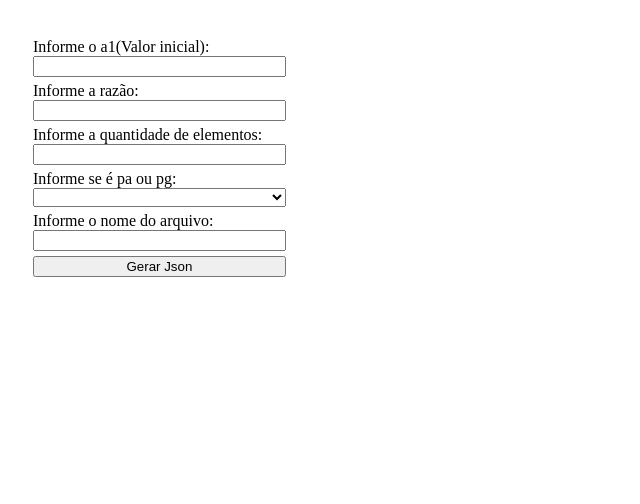
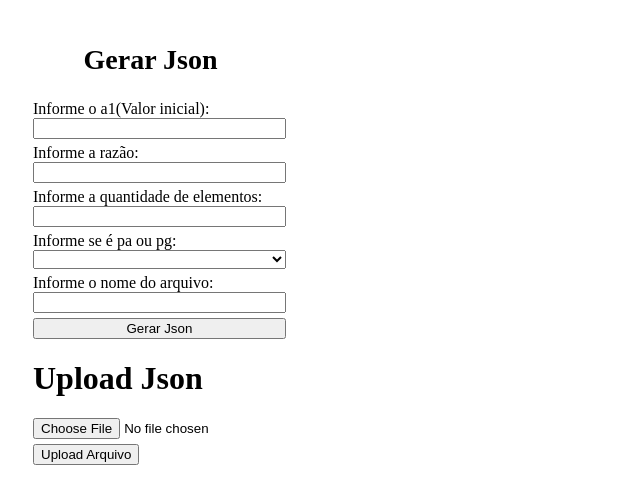
Before and after one commit to rafaga-trentini/PA-e-PG, a PHP site: page / in a window 1280 px wide. Shown: the top 504 px of the page, without its empty margins (0-640 px from the left). Run offline with PHP 8.4, Linux system fonts and the light colour scheme; data that the repository does not hold is empty.

Commit message:
Inicio implementaao upload arquivo

```diff
--- a/index.php
+++ b/index.php
@@ -6,7 +6,19 @@
     $quantElementos = isset($_POST['quantElementos']) ? $_POST['quantElementos'] : 0;
     $paOuPg = isset($_POST['paOuPg']) ? $_POST['paOuPg'] : "";
     $nomeArquivo = (isset($_POST['nomeArquivo']) ? $_POST['nomeArquivo'] : "") .".json";
-    $resultado = array();
+
+    if($paOuPg == "pa"){
+        $resultado = [];
+        for($k = 1; $k <= $quantElementos; $k++){
+            $resultado[$k] = $a1 + ($k - 1) * $razao;
+        }
+
+    } else if($paOuPg == "pg"){
+        $resultado = [];
+        for($k = 1; $k <= $quantElementos; $k++){
+            $resultado[$k] = $a1 * pow($razao, ($k - 1));
+        }
+    }
 
     $dadosJson = array (
         "a1" => $a1,
@@ -16,33 +28,12 @@
         "resultado" => $resultado
     );
 
-    if($paOuPg == "pa"){
-        calcularPA($a1, $razao, $quantElementos);
-
-    } else if($paOuPg == "pg"){
-        calcularPG($a1, $razao, $quantElementos);
-    }
-
-    function calcularPA($a1, $razao, $quantElementos){
-
-        for($k = 1; $k <= $quantElementos; $k++){
-            $resultado[$k] = $a1 + ($k - 1) * $razao;
-        }
-    }
-
-    function calcularPG($a1, $razao, $quantElementos){
-
-        for($k = 1; $k <= $quantElementos; $k++){
-            $resultado[$k] = $a1 * pow($razao, ($k - 1));
-        }
-    }
-
     $json = json_encode($dadosJson);
     $arquivoJson = fopen($nomeArquivo, 'w');
     fwrite($arquivoJson, $json);
     fclose($arquivoJson);
 ?>
-<html lang="en">
+<html lang="pt-br">
 <head>
     <meta charset="UTF-8">
     <meta http-equiv="X-UA-Compatible" content="IE=edge">
@@ -51,11 +42,22 @@
 </head>
 <style>
 
+    .label {
+        margin-top: 5px;
+    }
+
+    .titulo {
+        font-size: 28px;
+        position: relative;
+        left: 20%;
+    }
+
     .div-criar-json {
         width: 20%;
         position: relative;
         top: 25px;
         left: 25px;
+        align-items: center;
     }
 
     .criar-arquivo-json {
@@ -64,41 +66,50 @@
         align-items: left;
     }
 
-    .label {
-        margin-top: 5px;
+    .div-upload-json {
+        width: 20%;
+        position: relative;
+        top: 25px;
+        left: 25px;;
+        align-items: center;
     }
 
 </style>
 <body>
-
+    <div style="width: 100%;">
         <div class="div-criar-json">
+            <h1 class="titulo">Gerar Json</h1>
             <form action="" method="post" class="criar-arquivo-json">
                 <label for="a1" class="label">Informe o a1(Valor inicial): </label>
                 <input type="text" name="a1" id="a1">
 
-            <label for="a1" class="label">Informe a razão: </label>
+                <label for="razao" class="label">Informe a razão: </label>
                 <input type="text" name="razao" id="razao">
 
-            <label for="a1" class="label">Informe a quantidade de elementos: </label>
+                <label for="quantElementos" class="label">Informe a quantidade de elementos: </label>
                 <input type="text" name="quantElementos" id="quantElementos">
 
-            <label for="a1" class="label">Informe se é pa ou pg: </label>
-            <select name="paOuPg" name="paOuPg" id="paOuPg">
+                <label for="paOuPg" class="label">Informe se é pa ou pg: </label>
+                <select name="paOuPg" id="paOuPg">
                     <option value=""></option>
                     <option value="pa">PA</option>
                     <option value="pg">PG</option>
                 </select>
 
                 <label for="nomeArquivo" class="label">Informe o nome do arquivo: </label>
-            <input type="text" id="nomeArquivo">
+                <input type="text" name="nomeArquivo" id="nomeArquivo">
 
-            <input type="submit" class="label" name="submit1" id="submit1" value="Gerar Json">
+                <input type="submit" class="label" name="submit" id="submit" value="Gerar Json">
             </form>
-
         </div>
 
-    <?php
-
-    ?>
+        <div class="div-upload-json">
+            <h1>Upload Json</h1>
+            <form action="" method="post">
+                <input type="file" name="uploadJson">
+                <input type="submit" class="label" name="submitUpload" id="submitUpload" value="Upload Arquivo">
+            </form>
+        </div>
+    </div>
 </body>
 </html>
```
Lines whose indentation alone changed are shown as unchanged.
